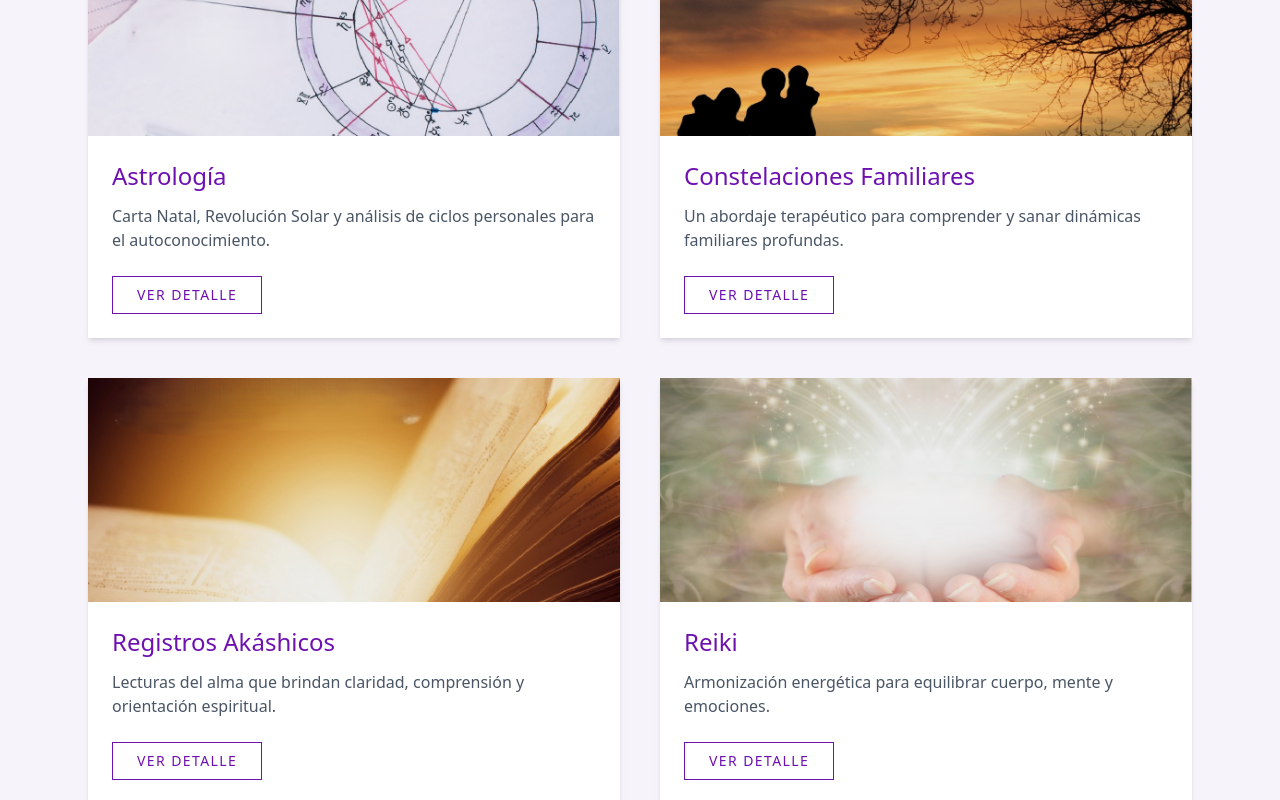
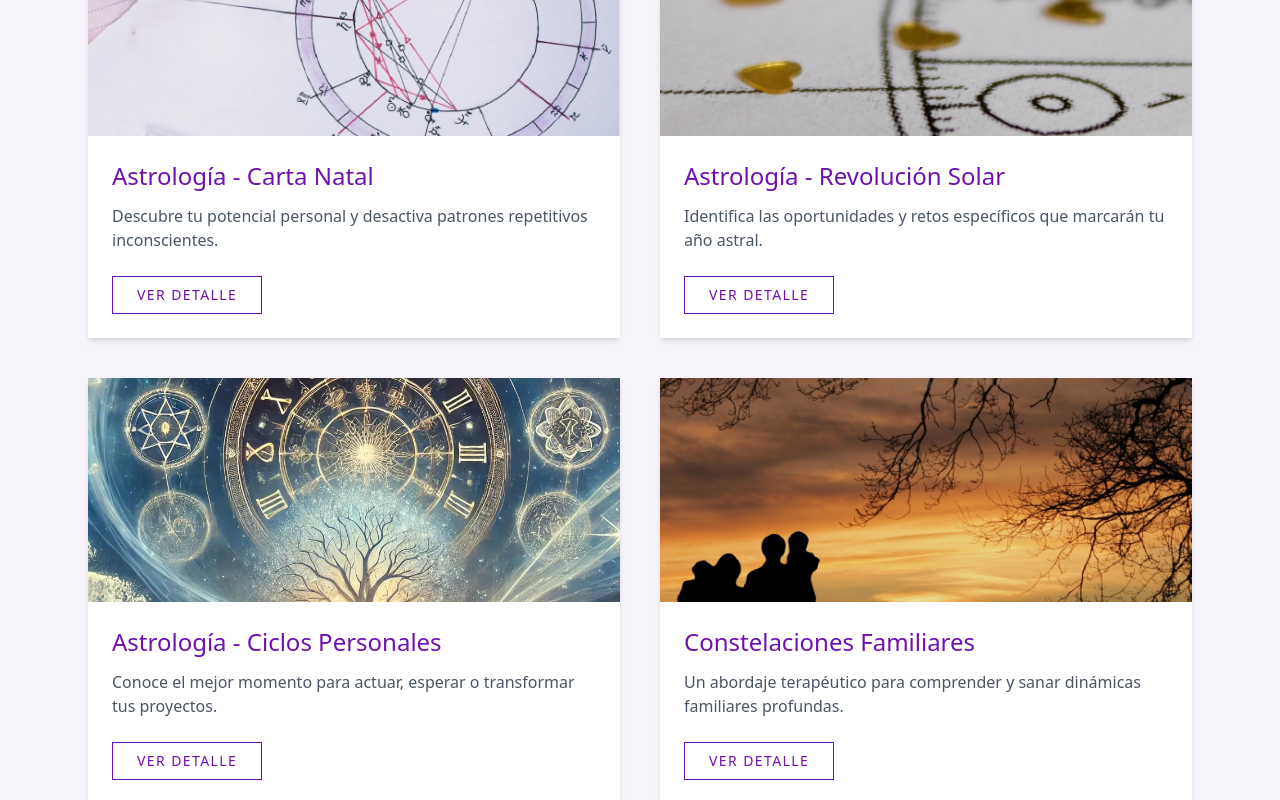
Before and after one commit to JuanPGalli/mmastrologia, a React (Vite) app in the folder client/: page /services in a window 1280 px wide. Shown: the part 400-1200 px from the top of the page. Built offline with nearby package versions, Linux system fonts and the light colour scheme.

Commit message:
feat: split astrology service into 3 sub-services and add photo for personal cicles

```diff
--- a/client/src/Views/Services/Services.jsx
+++ b/client/src/Views/Services/Services.jsx
@@ -3,11 +3,24 @@ import CTASection from '../../Components/CTASection/CTASection';
 
 const services = [
   {
-    id: 'astrologia',
-    title: 'Astrología',
+    id: 'astrologia-carta-natal',
+    title: 'Astrología - Carta Natal',
     shortDescription:
-      'Carta Natal, Revolución Solar y análisis de ciclos personales para el autoconocimiento.',
+      'Descubre tu potencial personal y desactiva patrones repetitivos inconscientes.',
     image: '/images/carta-natal-sin-titulo.png',
+  },
+  {
+    id: 'astrologia-revolucion-solar',
+    title: 'Astrología - Revolución Solar',
+    shortDescription:
+      'Identifica las oportunidades y retos específicos que marcarán tu año astral.',
+    image: '/images/revolucion-solar-sin-titulo.png',
+  },
+  {
+    id: 'astrologia-ciclos-personales',
+    title: 'Astrología - Ciclos Personales',
+    shortDescription: 'Conoce el mejor momento para actuar, esperar o transformar tus proyectos.',
+    image: '/images/ciclos-personales.png',
   },
   {
     id: 'constelaciones-familiares',
@@ -32,7 +45,8 @@ const services = [
   {
     id: 'lectura-de-runas',
     title: 'Lectura de Runas',
-    shortDescription: 'Orientación simbólica ancestral para procesos de decisión y cambio.',
+    shortDescription:
+      'Orientación simbólica ancestral para guiarte en procesos de decisión y cambio.',
     image: '/images/runas-sin-titulo.png',
   },
   {
--- a/client/src/data/services.js
+++ b/client/src/data/services.js
@@ -1,24 +1,72 @@
 export const services = [
   {
-    id: 'astrologia',
+    id: 'astrologia-carta-natal',
     title: 'Astrología',
-    subtitle: 'Carta natal y revolución solar',
+    subtitle: 'Carta Natal',
     image: '/images/carta-natal.png',
     description: `
 La astrología es una herramienta profunda de autoconocimiento que permite comprender
 tu personalidad, tus talentos, desafíos y los ciclos que estás atravesando.
+
 A través de la carta natal y la revolución solar, se obtiene claridad para tomar
 decisiones alineadas con tu proceso vital.
+En esta sesión te guío en un viaje profundo a través de tu carta natal, para conectar
+con las energías disponibles, tus potencialidades, luces y sombras, y las distintas
+áreas de tu vida.
+
+Exploramos patrones inconscientes, talentos y desafíos, con el objetivo de tomar
+conciencia de tus energías y comprender cómo potenciarlas para tu crecimiento
+personal.
     `,
     includes: [
       'Lectura completa de carta natal',
-      'Análisis de vínculos, vocación y propósito',
-      'Revolución solar (opcional)',
+      'Análisis de tu ADN cósmico, talentos innatos y propósito de vida',
     ],
     duration: '60 a 90 minutos',
     modality: 'Online',
   },
+  {
+    id: 'astrologia-revolucion-solar',
+    title: 'Astrología',
+    subtitle: 'Revolución Solar',
+    image: '/images/revolucion-solar.png',
+    description: `
+La astrología es una herramienta profunda de autoconocimiento que permite comprender
+tu personalidad, tus talentos, desafíos y los ciclos que estás atravesando.
 
+A través de la carta natal y la revolución solar, se obtiene claridad para tomar
+decisiones alineadas con tu proceso vital.
+
+En esta sesión analizamos las energías disponibles desde tu cumpleaños actual hasta
+el próximo. La Revolución Solar pone el foco en determinadas áreas de tu carta natal
+que la vida te invita a mirar, integrar y trabajar durante ese año.
+
+Al observar tu Revolución Solar año tras año, se revela una coherencia profunda en tu
+camino de vida y en los aprendizajes que se presentan a través de situaciones, vínculos
+y experiencias.
+    `,
+    includes: ['Tu hoja de ruta anual y los temas principales de tu próximo cumpleaños.'],
+    duration: '60 a 90 minutos',
+    modality: 'Online',
+  },
+  {
+    id: 'astrologia-ciclos-personales',
+    title: 'Astrología',
+    subtitle: 'Ciclos Personales',
+    image: '/images/ciclos-personales.png',
+    description: `
+En esta sesión te acompaño a conectar con los tránsitos astrológicos activos en el momento
+de la consulta. Analizamos cómo estas energías influyen en tu presente y, si es pertinente,
+también en períodos cercanos pasados o futuros.
+
+Cada lectura requiere un análisis previo, ya que la astrología, los tránsitos y la
+Revolución Solar trabajan en conjunto para brindar una comprensión más profunda de tu
+proceso personal.
+    `,
+    includes: ['Guía de tiempos y tránsitos actuales para la toma de decisiones estratégicas'],
+    duration: '60 a 90 minutos',
+    modality: 'Online',
+  },
   {
     id: 'constelaciones-familiares',
     title: 'Constelaciones Familiares',
@@ -28,6 +76,14 @@ decisiones alineadas con tu proceso vital.
 Las constelaciones familiares permiten observar y ordenar dinámicas ocultas
 que se repiten a lo largo del sistema familiar. A través de este trabajo,
 es posible liberar cargas, comprender conflictos y abrir espacio a una nueva mirada.
+
+En esta sesión te acompaño a conectar con los tránsitos astrológicos activos en el
+momento de la consulta. Analizamos cómo estas energías influyen en tu presente y, si
+es pertinente, también en períodos cercanos pasados o futuros.
+
+Cada lectura requiere un análisis previo, ya que la astrología, los tránsitos y la
+Revolución Solar trabajan en conjunto para brindar una comprensión más profunda de
+tu proceso personal.
     `,
     includes: [
       'Abordaje sistémico del conflicto',
@@ -47,6 +103,18 @@ es posible liberar cargas, comprender conflictos y abrir espacio a una nueva mir
 La lectura de Registros Akáshicos permite acceder a la información del alma
 para obtener claridad, comprensión y orientación en momentos de duda o cambio.
 Es un espacio de escucha profunda y conexión espiritual.
+
+En esta sesión realizamos la apertura de tus Registros Akáshicos, los consultamos
+y los cerramos al finalizar. Previamente preparás unas siete preguntas relacionadas
+con temas que se repiten, situaciones que no encontrás cómo resolver o aspectos de
+tu vida que deseas comprender desde una nueva mirada.
+
+Más allá de la información que puedas recibir, el enfoque de la lectura es profundo:
+recuperar tu poder personal, tomar conciencia y decidir qué hacer con lo que emerge.
+
+La información es una guía; el verdadero proceso continúa en vos.
+
+Será un gusto acompañarte en este camino.
     `,
     includes: [
       'Lectura personalizada',
```
Also changed, not shown: client/public/images/ciclos-personales.png (added).
